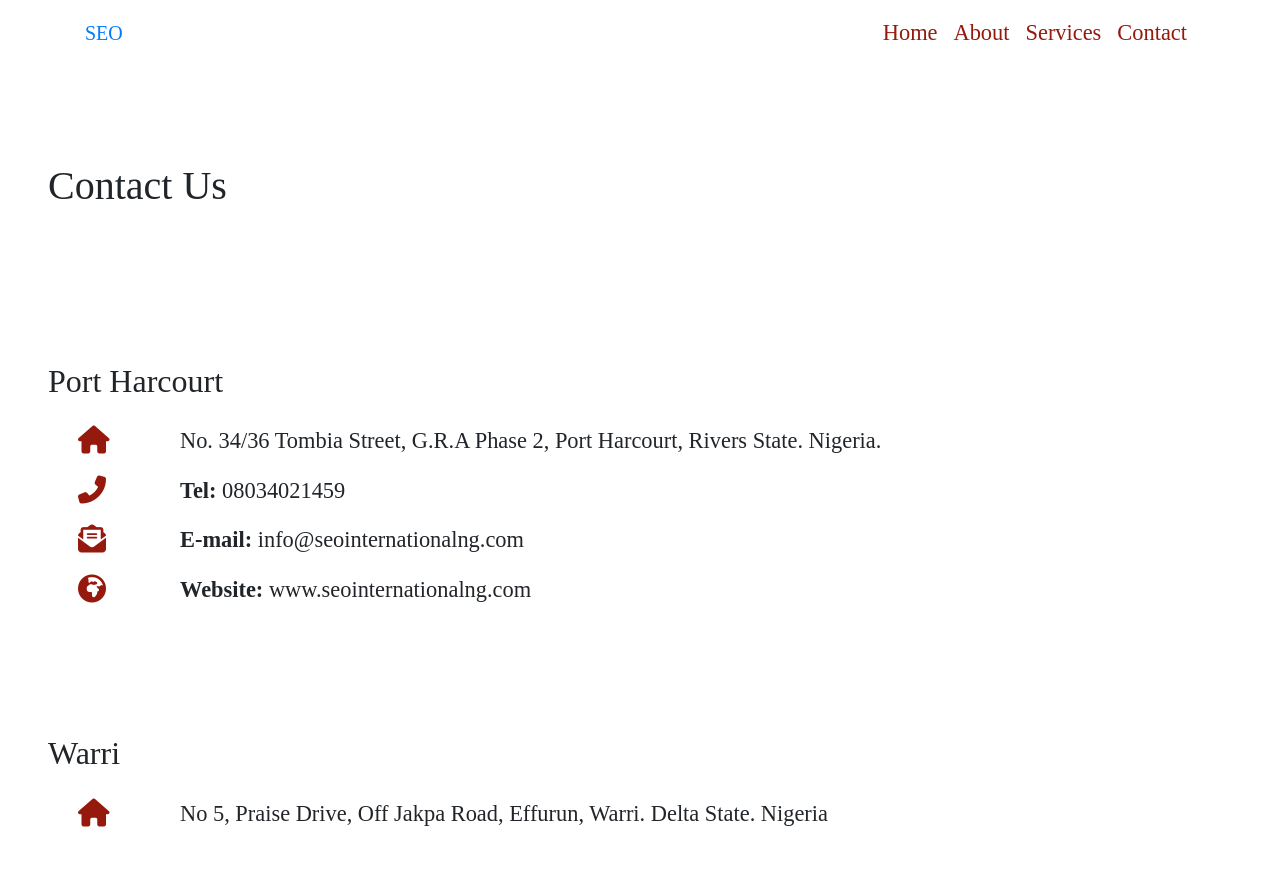
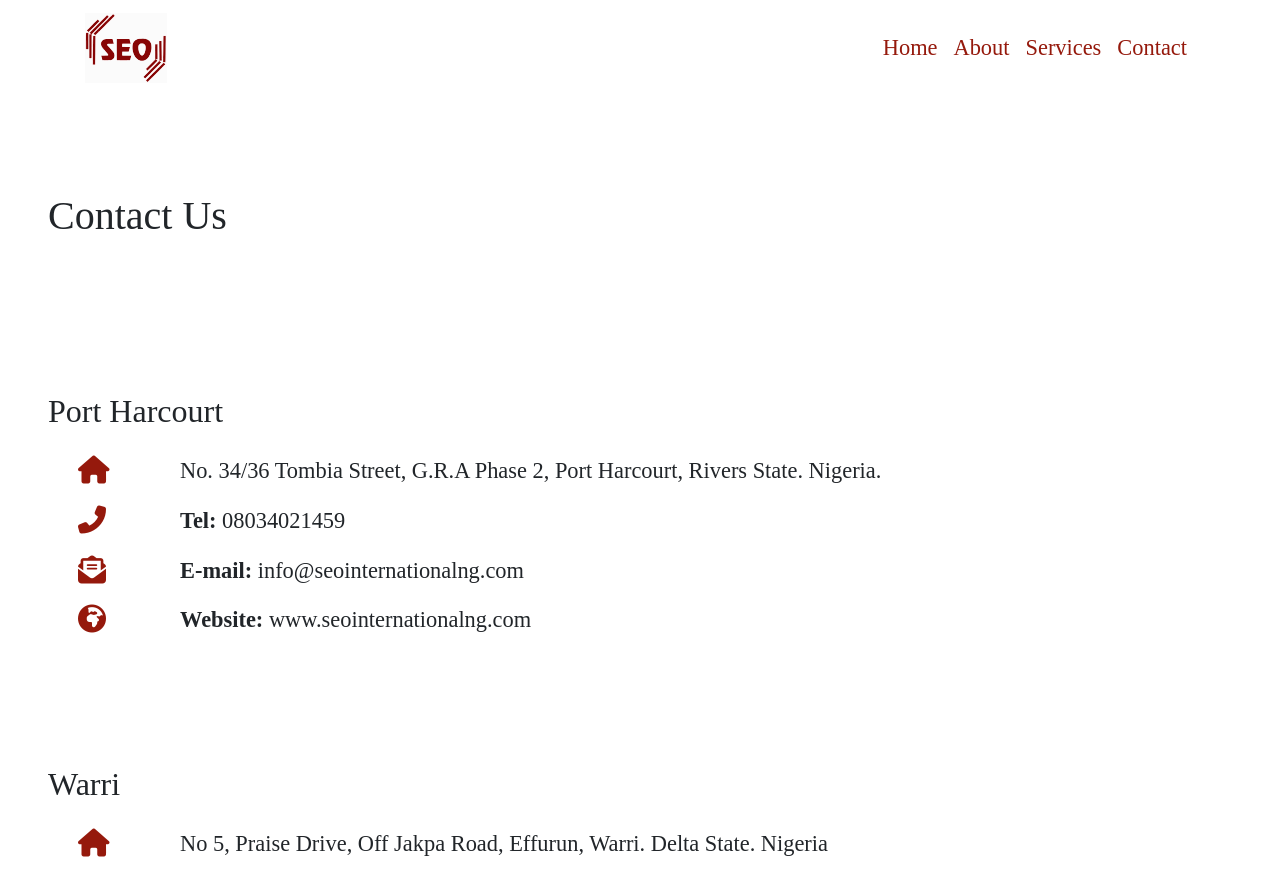
Before and after one commit to Jo-IE/SEO-website, a website: page contact.html in a window 1280 px wide. Drawn offline with Linux system fonts and the light colour scheme.

Commit message:
add company logo

```diff
--- a/contact.html
+++ b/contact.html
@@ -25,7 +25,12 @@
     <!-- Navigation -->
     <nav class="navbar navbar-expand-lg nav-white static-top">
       <div class="container">
-        <a class="navbar-brand" href="./index.html">SEO</a>
+        <a class="navbar-brand" href="./index.html"
+          ><img
+            class="logo"
+            src="./public/images/image2vector.svg"
+            alt="company logo"
+        /></a>
         <button
           class="navbar-toggler"
           type="button"
--- a/public/styles.css
+++ b/public/styles.css
@@ -35,7 +35,12 @@ body {
   color: var(--mainRed);
   transition: all 1s linear;
 }
-
+.logo {
+  height: 70px;
+}
+.logo-main {
+  height: 100px;
+}
 .hero {
   background: url("https://images.unsplash.com/photo-1519120944692-1a8d8cfc107f?ixlib=rb-1.2.1&ixid=eyJhcHBfaWQiOjEyMDd9&auto=format&fit=crop&w=976&q=80");
   height: 100vh;
```
Also changed, not shown: about.html (+5 -1 lines), index.html (+6 -2 lines), services.html (+6 -1 lines), public/images/image2vector.svg (added).
